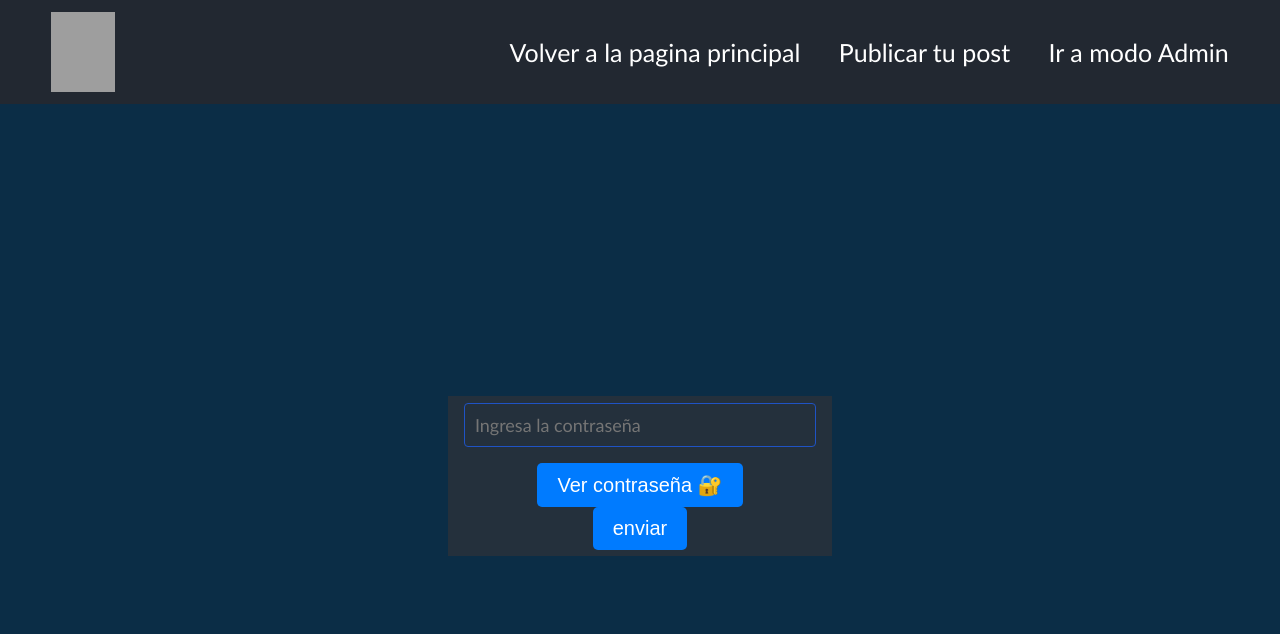
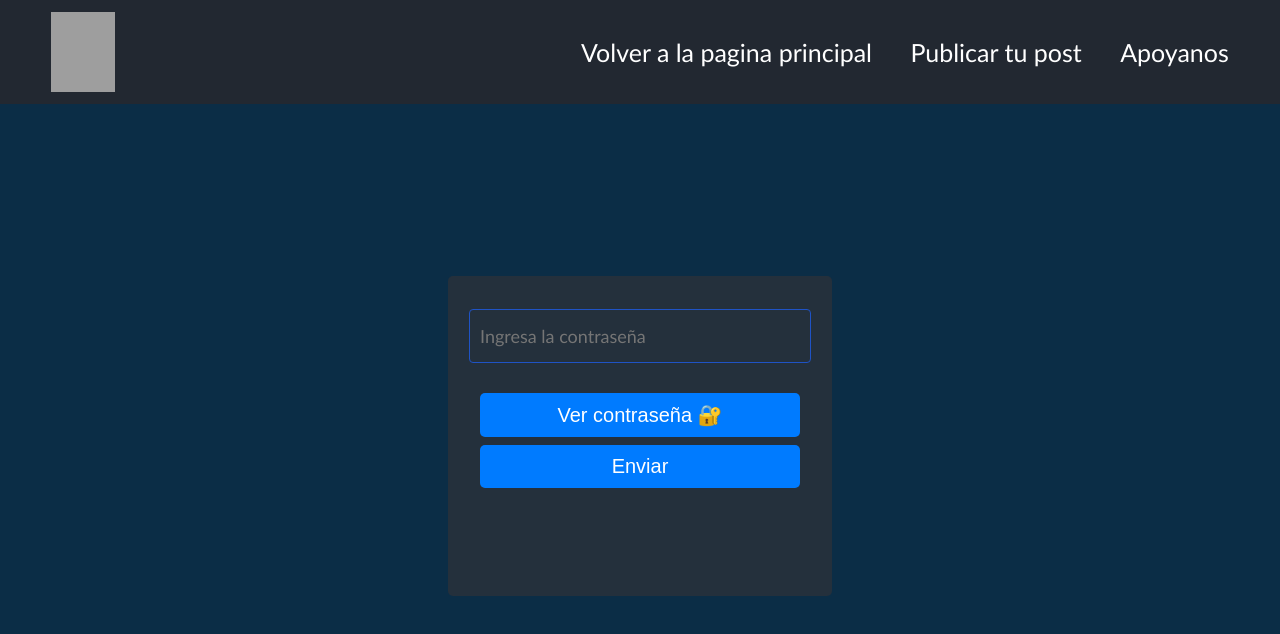
Before and after one commit to matiasminoo/TP-React, a React (Create React App) app: page /Admin in a window 1280 px wide. Shown: the top 634 px of the page. Built offline with nearby package versions, Linux system fonts and the light colour scheme; grey boxes are pictures that could not be loaded.

Commit message:
tp finalizado

```diff
--- a/src/components/Admin.jsx
+++ b/src/components/Admin.jsx
@@ -5,7 +5,7 @@ import './admin.css'
 
 function Admin(props) {
     const navigate = useNavigate();
-    const {admin, setAdmin} = props;
+    const {setAdmin} = props;
     const [pass, setPass] = useState("");
     const [error,setError] = useState("");
     const [ver,setVer] = useState("password");
@@ -13,7 +13,7 @@ function Admin(props) {
 
     function HandleSubmit(e) {
         e.preventDefault();
-        if(pass == "react"){
+        if(pass === "react"){
             setAdmin(true);
             navigate('/');
         }else {
@@ -24,7 +24,7 @@ function Admin(props) {
     }
     function ViewPass(e){
         e.preventDefault()
-    if(ver == "password"){
+    if(ver === "password"){
     setVer("text")
  }else{ setVer("password")}
 
@@ -43,7 +43,7 @@ function Admin(props) {
             <Link  to="/blog">Publicar tu post</Link>
           </li>
           <li>
-            <Link  to="/Admin">Ir a modo Admin</Link>
+          <Link  to="https://www.mercadopago.com.ar/">Apoyanos</Link>
           </li>
         </ul>
       </nav>
@@ -53,7 +53,7 @@ function Admin(props) {
             <form className= "admin-form">
                 <input className= "admin-input" value={pass} type= {ver} placeholder= "Ingresa la contraseña" onChange={e => setPass(e.target.value)} />
                 <button className="admin-button" onClick={ViewPass} >Ver contraseña 🔐</button>
-                <button className="admin-button"  onClick={HandleSubmit}>enviar</button>
+                <button  className="admin-button"  onClick={HandleSubmit}>Enviar</button>
             </form></div>
 
         </>
--- a/src/components/Post.jsx
+++ b/src/components/Post.jsx
@@ -15,8 +15,9 @@ function Post() {
 
   useEffect(() => {
     let cosasGuardadas = JSON.parse(localStorage.getItem("post"));
+    let numid = +id;
     let PostEspecifico = cosasGuardadas.filter(
-      (publicaciones) => publicaciones.id == id
+      (publicaciones) => publicaciones.id === numid
     );
     setArr(PostEspecifico[0]);
 
@@ -24,10 +25,11 @@ function Post() {
       localStorage.getItem(`comentarios${id}`)
     );
     if (ComentariosAnteriores) setTodosComentarios(ComentariosAnteriores);
-  }, []);
+  }, [id]);
 
   function HandleSubmit(e) {
     e.preventDefault();
+    if(comentador && texto){
     let comentarios = [
       ...todosComentarios,
       { nombre: comentador, texto: texto },
@@ -35,7 +37,7 @@ function Post() {
     setTodosComentarios(comentarios);
     localStorage.setItem(`comentarios${id}`, JSON.stringify(comentarios));
     setComentador("");
-    setTexto("");
+    setTexto("");}
   }
 
   return (
@@ -51,7 +53,7 @@ function Post() {
             <Link  to="/blog">Publicar tu post</Link>
           </li>
           <li>
-            <Link  to="/Admin">Ir a modo Admin</Link>
+          <Link  to="https://www.mercadopago.com.ar/">Apoyanos</Link>
           </li>
         </ul>
       </nav>
--- a/src/components/Principal.css
+++ b/src/components/Principal.css
@@ -33,16 +33,30 @@ header img{
     margin-right: 4vw;
 }
 
+.nav-menu ul li {
+    transition: all 0.3s;
+
+}
+
+.nav-menu ul li:hover {
+    transform: scale(1.1);
+    /*border: 1px solid #51b7ff ;*/
+
+}
+
 .nav-menu a {
     text-decoration: none;
     color: #fff;
     font-size: 25px;
     font-family:'Trebuchet MS', 'Lucida Sans Unicode', 'Lucida Grande', 'Lucida Sans', Arial, sans-serif;
     margin-left: 3vw;
+    transition: all 0.3s;
 }
 
 .nav-menu a:hover {
-    text-decoration: underline;
+    /*text-decoration: underline;*/
+    transform: scale(1.1);
+    color: rgb(62, 138, 209);
 }
 
 .post-item {
@@ -94,36 +108,6 @@ header img{
     border-radius: 7px;
     width: 10vw;
 }
-.delete-button::before{
- content: "";
- position: absolute;
-top: 0;
-left: 0;
-z-index: -1;
-width: 100%;
-height: 100%;
-background: linear-gradient(
-    45deg,red,blue,deeppink,blue,red,blue,deeppink,blue
-);
-background-size: 800%;
-border-radius: 7px;
-filter: blur(8px);
-animation: glowier 20s linear infinite;
-}
-@keyframes glowier{
-0%{
-background-position: 0 0;
-}
-50%{
-    background-position: 500% 0;
-
-}
-100%{
-    background-position: 0 0;
-    }
-
-}
-
 .delete-button:hover {
     background-color: #4d0b0b;
 }
--- a/src/components/Principal.jsx
+++ b/src/components/Principal.jsx
@@ -34,12 +34,12 @@ function Principal(props) {
             <Link  to="/blog">Publicar tu post</Link>
           </li>
           <li>
-            <Link  to="/Admin">Ir a modo Admin</Link>
+            <Link  to="https://www.mercadopago.com.ar/">Apoyanos</Link>
           </li>
         </ul>
       </nav>
       </header>
-      {admin && <h1 className= "admin-notificacion">Modo Admin Activado👨🏻‍💻</h1>}
+      {admin && <h1 className= "admin-notificacion">Modo Admin Activado🔑</h1>}
       {arr.map((cosa) => (
         <div className="contenedor">
           <Link to={`/post/${cosa.id}`} className= "post-link">
@@ -51,7 +51,7 @@ function Principal(props) {
               </Markdown>
             </div>
           </Link>
-          {admin && <button className="delete-button" onClick={() => HandleClick(cosa)}>borrar</button>}
+          {admin && <button className="delete-button" onClick={() => HandleClick(cosa)}>Borrar</button>}
           </div>
       ))}
     </div>
--- a/src/components/admin.css
+++ b/src/components/admin.css
@@ -8,39 +8,47 @@ flex-direction: column;
 
 }
 .admin-form{
-    margin-top: 10vh;
 width: 30vw;
-height: 20vh;
+height: 40vh;
 background-color:#24303c;;
 display: flex;
 flex-direction: column;
 justify-content: center;
 align-items: center;
+border-radius: 5px;
 
 }
 .admin-input{
-    width: 25.8vw;
+    height: 4vh;
+    width: 25vw;
     background: #24303c;
     padding: 10px;
     border-radius: 4px;
-    margin-bottom: 16px;
+    margin-bottom: 30vh;
+    margin-top: 5vh;
     border: 1px solid #1f53c5;
     font-family: 'calibri';
     font-size: 18px;
     color: white;
+    position: fixed;
 }
 .admin-button {
     background-color: #007bff;
     color: #fff;
-    padding: 10px 20px;
+    padding:10px;
+    margin-top: 1vh;
     border: none;
     border-radius: 5px;
     cursor: pointer;
     font-size: 20px;
+    transition: all 0.3s;
+    width: 25vw;
 }
 
 .admin-button:hover {
-    background-color: #0056b3;
+    background-color: #24303c;
+    border: 2px solid #007bff;
+    border-radius: 5px;
 }
 
 
--- a/src/components/blog.jsx
+++ b/src/components/blog.jsx
@@ -25,7 +25,7 @@ useEffect(() => {
 
 function HandleSubmit(e){
 e.preventDefault()
-
+if(texto && titulo && autor){
 const id = contador;
 
 let cont = {text : texto, title : titulo , name : autor, id : id}
@@ -37,6 +37,7 @@ setAutor("")
 setTitulo("")
 setTexto("")
 navigate(`/post/${cont.id}`)
+}
 }
 
     return(
@@ -52,7 +53,7 @@ navigate(`/post/${cont.id}`)
             <Link  to="/blog">Publicar tu post</Link>
           </li>
           <li>
-            <Link  to="/Admin">Ir a modo Admin</Link>
+          <Link  to="https://www.mercadopago.com.ar/">Apoyanos</Link>
           </li>
         </ul>
       </nav>
```
